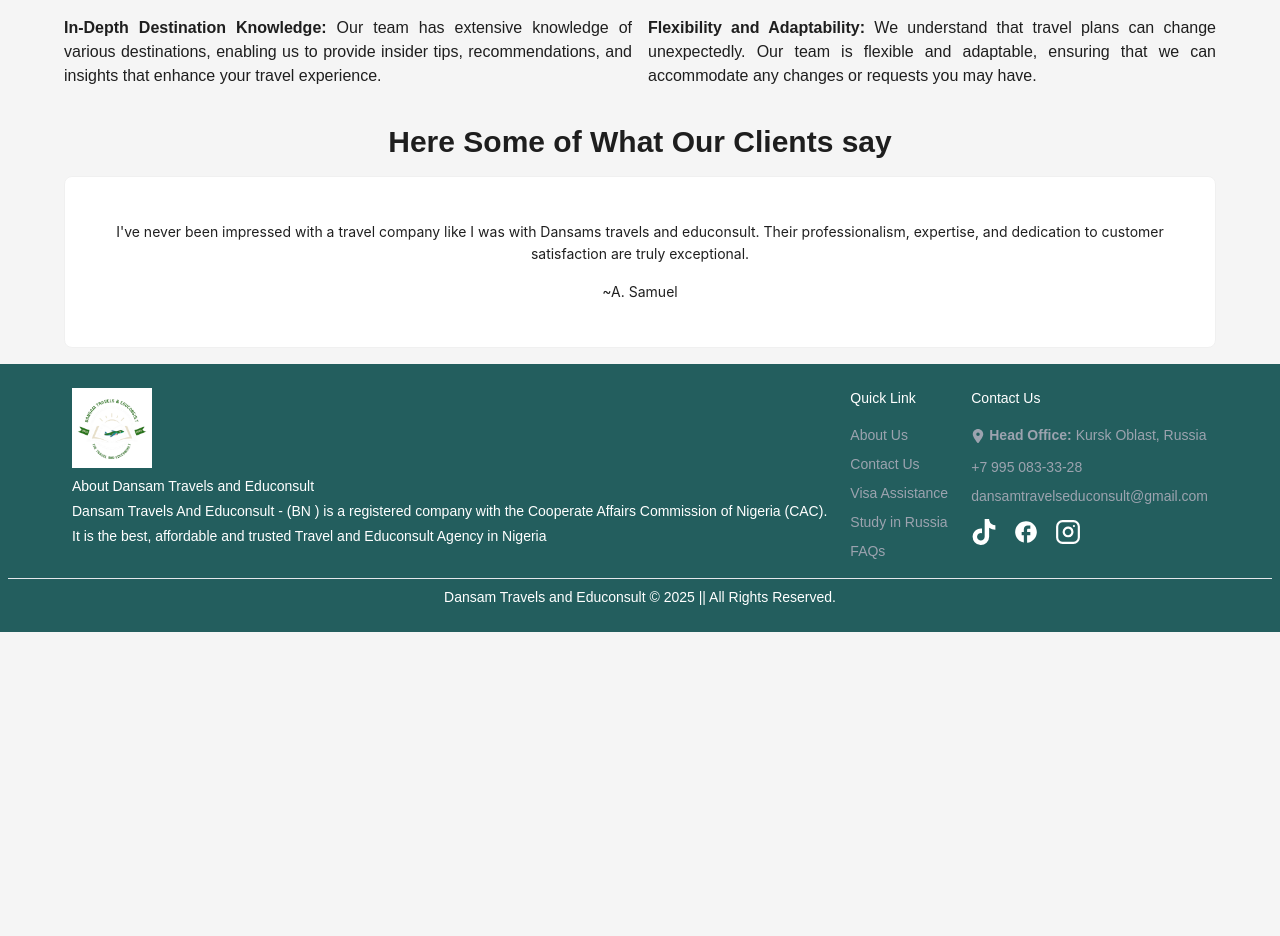
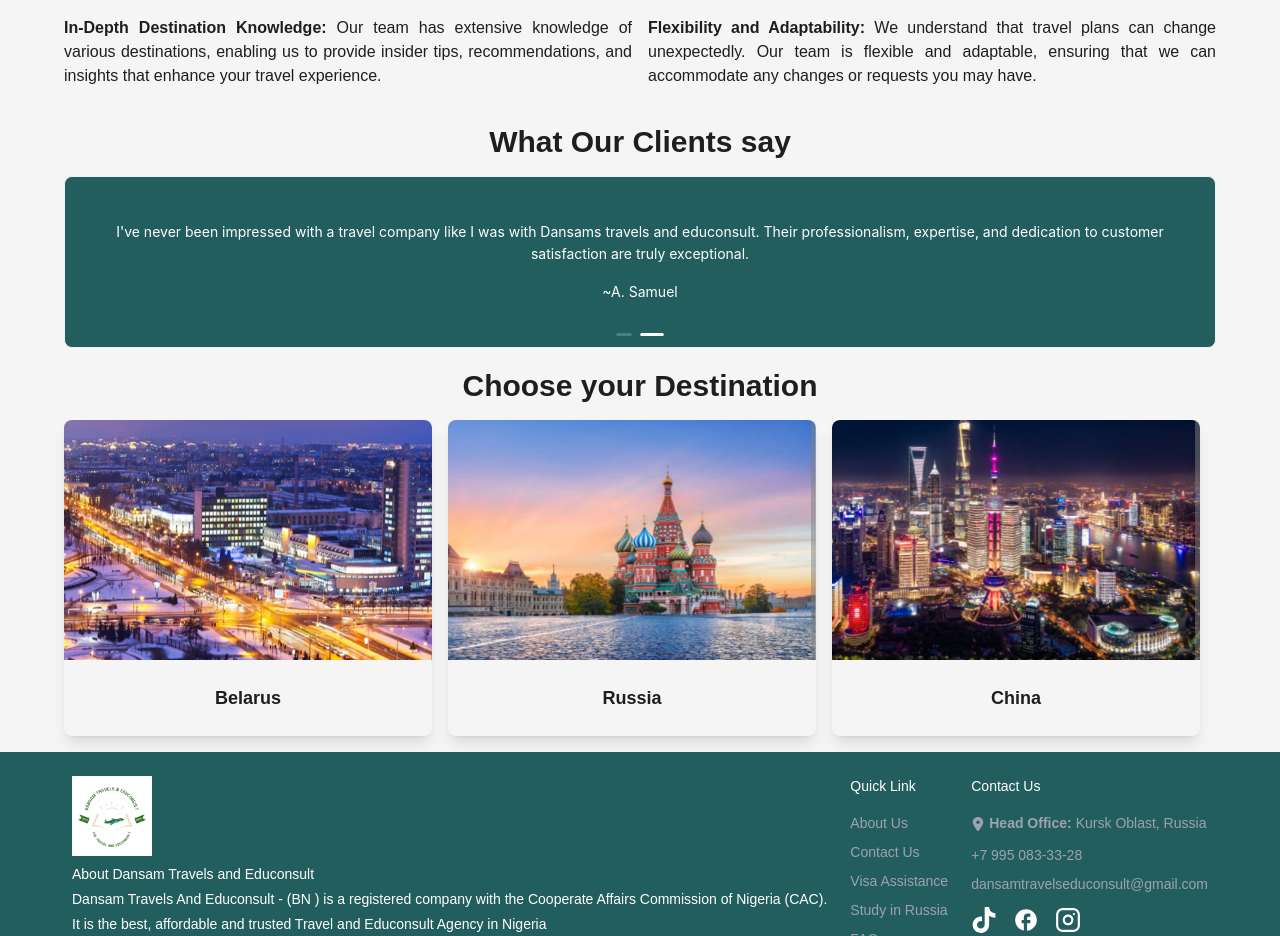
Before and after one commit to Ayobami593/dansam-travels, a Next.js app: page / in a window 1280 px wide. Shown: the part 1500-2436 px from the top of the page. Before the commit the page ends 2132 px from the top, so only its background shows below. Built offline with nearby package versions, Linux system fonts and the light colour scheme; a web font is replaced by a local one.

Commit message:
completed homepage

```diff
--- a/src/app/page.tsx
+++ b/src/app/page.tsx
@@ -1,7 +1,8 @@
 import Layout from "@/components/Layout";
-import { services, whyChooseUs } from "@/utils";
+import { destinations, services, whyChooseUs } from "@/utils";
 import ServiceCard from "@/components/ServiceCard";
 import CustomerReview from "@/components/CustomerReview";
+import Link from "next/link";
 
 export default function Home() {
   return (
@@ -37,13 +38,13 @@
               <p className="text-center">
                 At Dansam Travels, we understand that planning a trip can be
                 overwhelming, especially with the numerous options available.
-                That's why we're committed to providing personalized and
-                hassle-free that exceed your expectations.
+                That&apos;s why we&apos;re committed to providing personalized
+                and hassle-free that exceed your expectations.
               </p>
             </div>
             <div className="grid grid-cols-1 md:grid-cols-2 gap-x-4 gap-y-4">
-              {whyChooseUs.map((choose) => (
-                <p className="text-justify">
+              {whyChooseUs.map((choose, index) => (
+                <p className="text-justify" key={index}>
                   <strong>{choose.title}:</strong> {choose.description}
                 </p>
               ))}
@@ -54,9 +55,32 @@
         {/* area showing customers feedback staticly */}
         <div className="space-y-4">
           <p className="text-xl md:text-3xl text-center font-semibold">
-            Here Some of What Our Clients say
+            What Our Clients say
           </p>
           <CustomerReview />
+        </div>
+        <div className="space-y-4">
+          <p className="text-xl md:text-3xl text-center font-semibold">
+            Choose your Destination
+          </p>
+          <div className="grid grid-cols-1 md:grid-cols-3">
+            {destinations.map((destination, index) => (
+              <Link
+                key={index}
+                href={destination.link}
+                className="hover:text-inherit rounded-lg shadow-lg mr-0 md:mr-4 mb-4 md:mb-0"
+              >
+                <img
+                  src={destination.images}
+                  alt=""
+                  className="h-60 w-full rounded-t-lg"
+                />
+                <p className="font-semibold text-lg text-center py-6">
+                  {destination.title}
+                </p>
+              </Link>
+            ))}
+          </div>
         </div>
       </div>
     </Layout>
--- a/src/components/CustomerReview.jsx
+++ b/src/components/CustomerReview.jsx
@@ -15,7 +15,7 @@
     },
   ];
   return (
-    <Carousel autoplay>
+    <Carousel autoplay dots={true} autoplaySpeed={3000} effect="fade">
       {customerReview.map((review, index) => (
         <div key={index} className="font-suse">
           <Card
@@ -24,6 +24,8 @@
               textAlign: "center",
               padding: "20px",
               borderRadius: "0.5rem",
+              background: "#235e5e",
+              color: "white",
             }}
           >
             <p>{review.comment}</p>
--- a/src/utils/index.ts
+++ b/src/utils/index.ts
@@ -143,4 +143,20 @@
   },
 ];
 
-export const destinations = [];
+export const destinations = [
+  {
+    images: "/countries/Belarus .jpg",
+    title: "Belarus",
+    link: "/studydestinations/study-in-belarus",
+  },
+  {
+    images: "/countries/Moscow, Russia .jpg",
+    title: "Russia",
+    link: "/studydestinations/study-in-russia",
+  },
+  {
+    images: "/countries/China .jpg",
+    title: "China",
+    link: "/studydestinations/study-in-china",
+  },
+];
```
